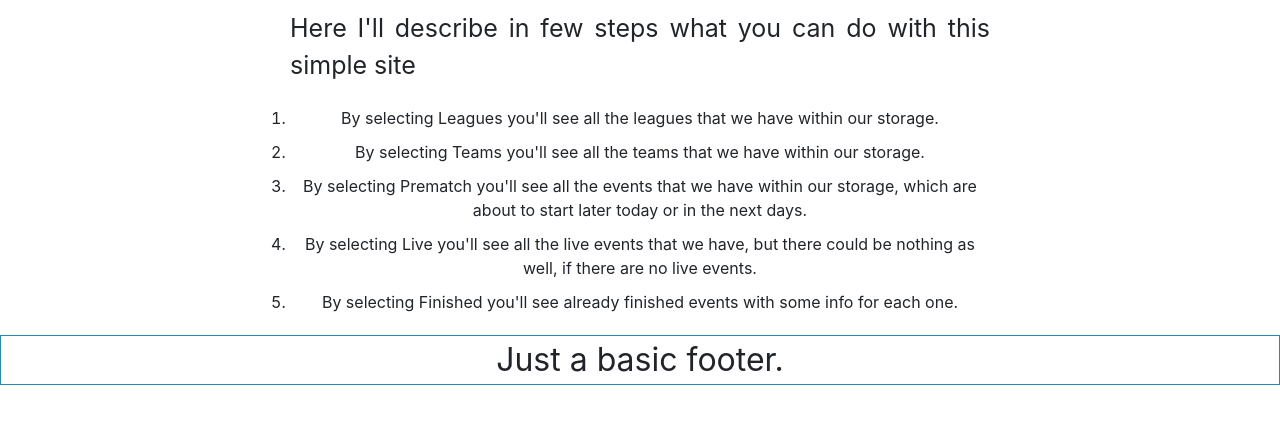
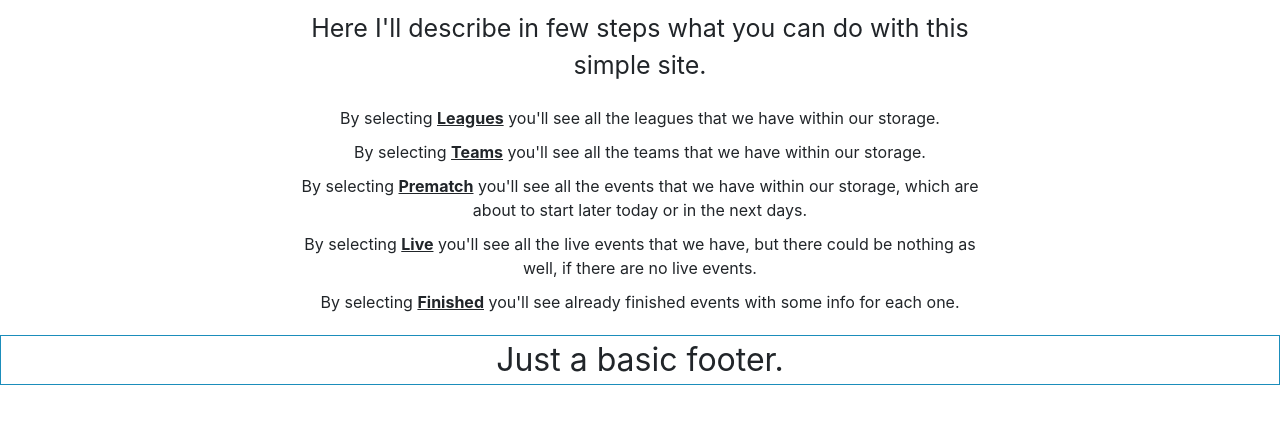
Before and after one commit to Darbados/Techhudlle, a Django app: template test_task/football/templates/football/index.html in a window 1280 px wide. Shown: the part 45-469 px from the top of the page. Run offline with Django 3.2, Linux system fonts and the light colour scheme; the template is opened without the code that fills it, so the values that code supplies are empty; some libraries are stand-ins or nearby versions.

Commit message:
in progress

```diff
--- a/test_task/football/static/football/css/index.css
+++ b/test_task/football/static/football/css/index.css
@@ -35,12 +35,14 @@ section {
 
 .legend-p {
     font-size: 25px;
-    text-align: justify;
+    text-align: center;
+    width: 100%;
 }
 
 .legend-item {
     padding-bottom: 5px;
     padding-top: 5px;
+    list-style: none;
 }
 
 .legend {
--- a/test_task/football/templates/football/index.html
+++ b/test_task/football/templates/football/index.html
@@ -30,12 +30,12 @@
     {% block content %}
     <section>
         <ol class="legend">
-            <p class="legend-p">Here I'll describe in few steps what you can do with this simple site</p>
-            <li class="legend-item">By selecting <span>Leagues</span> you'll see all the leagues that we have within our storage.</li>
-            <li class="legend-item">By selecting <span>Teams</span> you'll see all the teams that we have within our storage.</li>
-            <li class="legend-item">By selecting <span>Prematch</span> you'll see all the events that we have within our storage, which are about to start later today or in the next days.</li>
-            <li class="legend-item">By selecting <span>Live</span> you'll see all the live events that we have, but there could be nothing as well, if there are no live events.</li>
-            <li class="legend-item">By selecting <span>Finished</span> you'll see already finished events with some info for each one.</li>
+            <p class="legend-p">Here I'll describe in few steps what you can do with this simple site.</p>
+            <li class="legend-item">By selecting <span style="font-weight: bold; text-decoration: underline;">Leagues</span> you'll see all the leagues that we have within our storage.</li>
+            <li class="legend-item">By selecting <span style="font-weight: bold; text-decoration: underline;">Teams</span> you'll see all the teams that we have within our storage.</li>
+            <li class="legend-item">By selecting <span style="font-weight: bold; text-decoration: underline;">Prematch</span> you'll see all the events that we have within our storage, which are about to start later today or in the next days.</li>
+            <li class="legend-item">By selecting <span style="font-weight: bold; text-decoration: underline;">Live</span> you'll see all the live events that we have, but there could be nothing as well, if there are no live events.</li>
+            <li class="legend-item">By selecting <span style="font-weight: bold; text-decoration: underline;">Finished</span> you'll see already finished events with some info for each one.</li>
         </ol>
     </section>
     {% endblock %}
--- a/test_task/test_task/urls.py
+++ b/test_task/test_task/urls.py
@@ -13,11 +13,12 @@ Including another URLconf
     1. Import the include() function: from django.conf.urls import url, include
     2. Add a URL to urlpatterns:  url(r'^blog/', include('blog.urls'))
 """
-from django.conf.urls import url
 from django.contrib import admin
 from django.conf.urls import include, url
+from . import views
 
 urlpatterns = [
+    url(r'^$', views.blank),
     url(r'^admin/', admin.site.urls),
     url(r'^football/', include('football.urls', namespace='football'))
 ]
--- /dev/null
+++ b/test_task/test_task/views.py
@@ -0,0 +1,4 @@
+from django.shortcuts import redirect
+
+def blank(request):
+    return redirect('football/')
```
